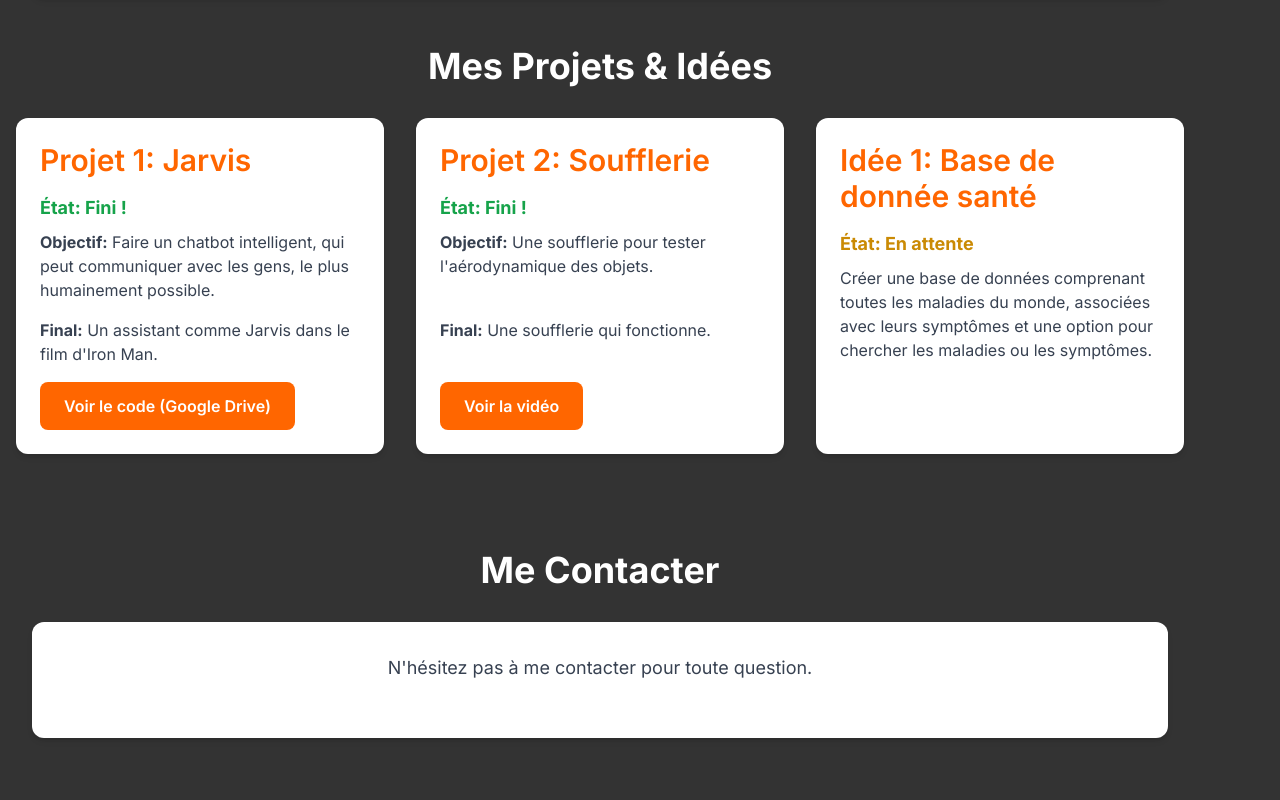
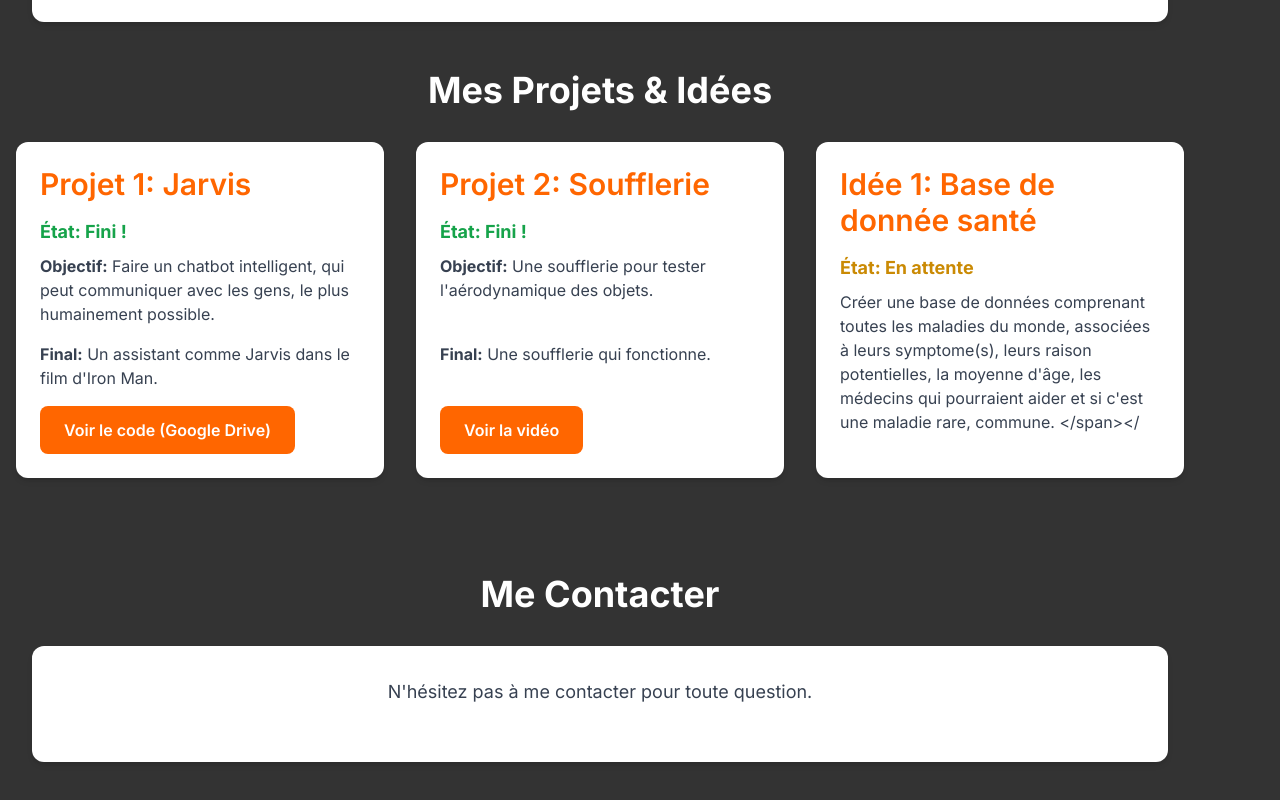
Before and after one commit to joavant/portfolio, a plain HTML site: page index.html in a window 1280 px wide. Shown: the part 1612-2412 px from the top of the page. Drawn offline with nearby package versions, Linux system fonts and the light colour scheme; some icons are missing.

Commit message:
Update index.html

```diff
--- a/index.html
+++ b/index.html
@@ -1,4 +1,4 @@
-<!DOCTYPE html>
+[<!DOCTYPE html>
 <html lang="fr" class="scroll-smooth">
 <head>
     <meta charset="UTF-8">
@@ -170,7 +170,7 @@
                 <div class="project bg-white p-6 rounded-xl shadow-md hover:shadow-lg transition-shadow duration-300 fade-in-up">
                     <h3 class="text-3xl font-semibold text-accent-orange mb-4" data-i18n-key="healthDBTitle">Idée 1: Base de donnée santé</h3>
                     <p class="text-lg font-bold text-yellow-600 mb-2" data-i18n-key="statusPending">État: En attente</p>
-                    <p class="text-gray-700 mb-4"><span data-i18n-key="healthDBObjective">Créer une base de données comprenant toutes les maladies du monde, associées avec leurs symptômes et une option pour chercher les maladies ou les symptômes.</span></p>
+                    <p class="text-gray-700 mb-4"><span data-i18n-key="healthDBObjective">Créer une base de données comprenant toutes les maladies du monde, associées à leurs symptome(s), leurs raison potentielles, la moyenne d'âge, les médecins qui pourraient aider et si c'est une maladie rare, commune. </span></p>
                 </div>
 
             </div>
@@ -413,8 +413,7 @@
                     viewVideoButton: "Voir la vidéo",
                     healthDBTitle: "Idée 1: Base de donnée santé",
                     statusPending: "État: En attente",
-                    healthDBObjective: "Créer une base de données comprenant toutes les maladies du monde, associées avec leurs symptômes et une option pour chercher les maladies ou les symptômes.",
-                    learnMoreSoonButton: "En savoir plus (bientôt)",
+                    healthDBObjective: "Créer une base de données comprenant toutes les maladies du monde, associées à leurs symptome(s), leurs raison potentielles, la moyenne d'âge, les médecins qui pourraient aider et si c'est une maladie rare, commune. </span></",
                     contactTitle: "Me Contacter",
                     contactIntro: "N'hésitez pas à me contacter pour toute question.",
                     copyright: "&copy; 2025 SERVANT Joachim. Tous droits réservés.",
@@ -476,8 +475,7 @@
                     viewVideoButton: "View video",
                     healthDBTitle: "Idea 1: Health Database",
                     statusPending: "Status: Pending",
-                    healthDBObjective: "Create a database including all diseases in the world, associated with their symptoms and an option to search for diseases or symptoms.",
-                    learnMoreSoonButton: "Learn more (soon)",
+                    healthDBObjective: "Create a database of all the diseases in the world, associated with their symptoms, their potential reasons, the average age, the doctors who could help and if it is a rare, common disease.",
                     contactTitle: "Contact Me",
                     contactIntro: "Feel free to contact me for any questions.",
                     copyright: "&copy; 2025 SERVANT Joachim. All rights reserved.",
```
